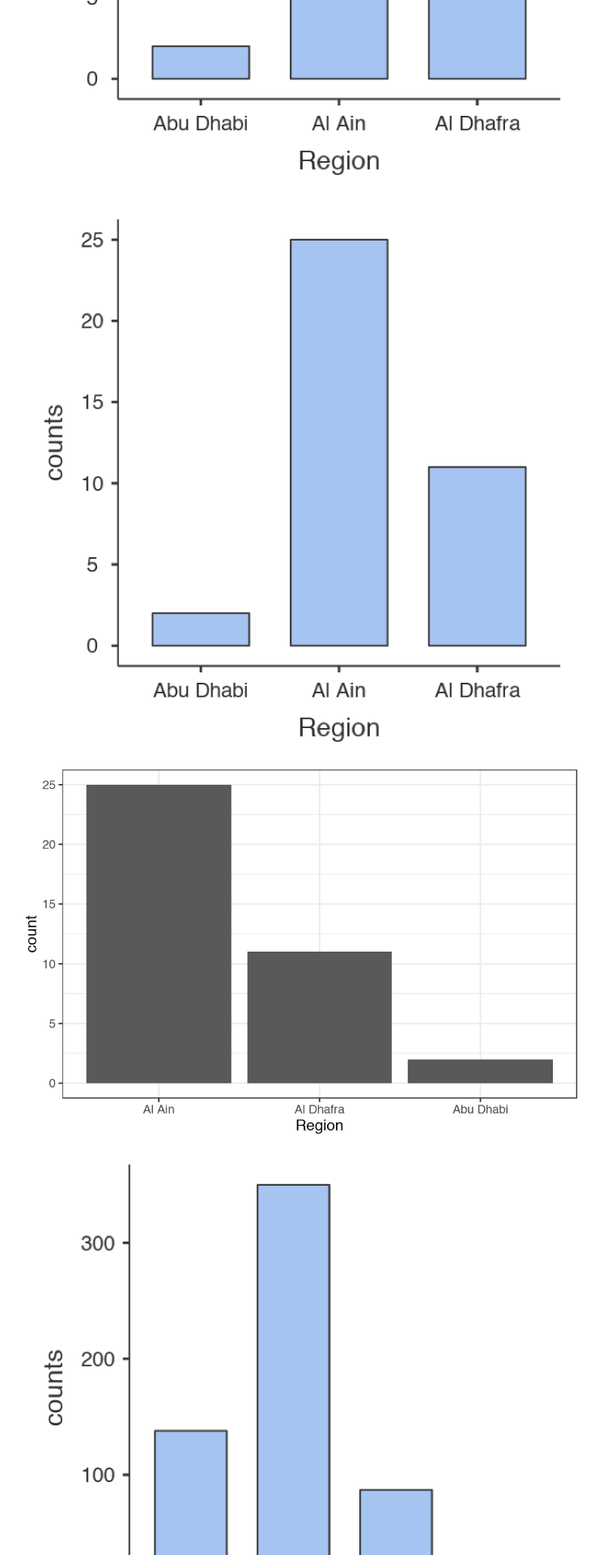
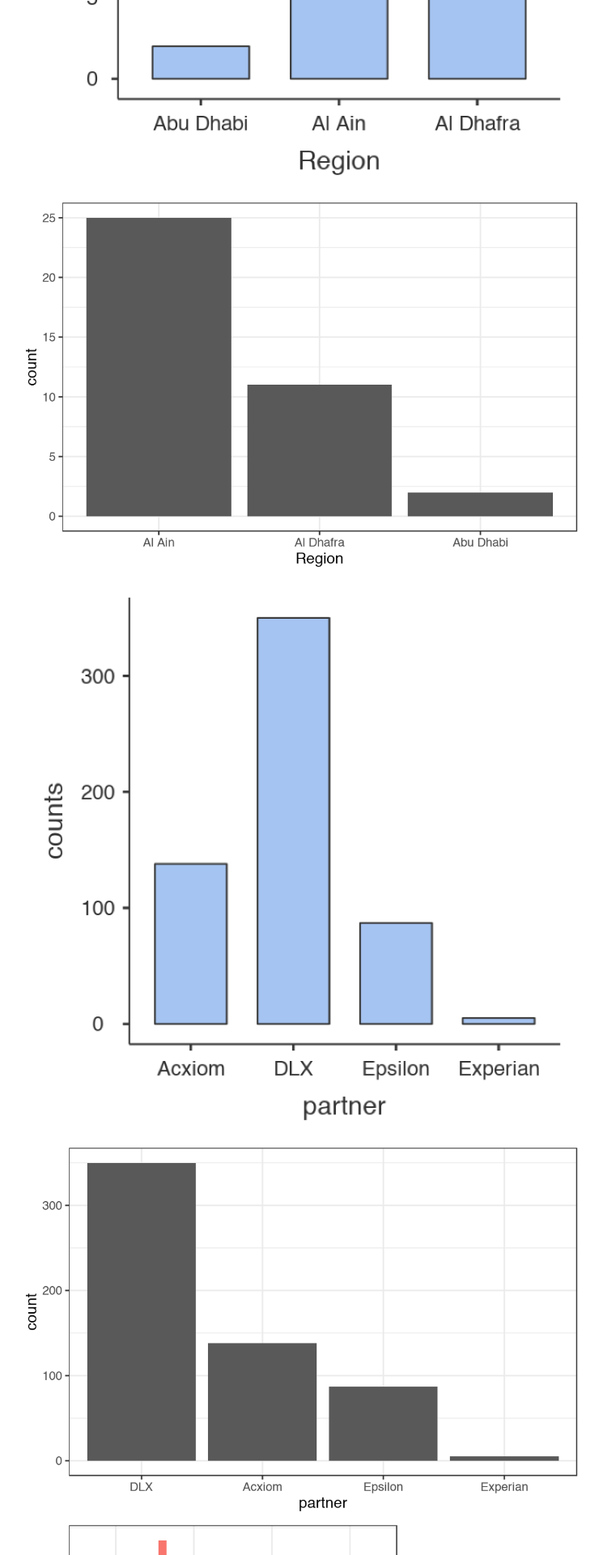
Before and after one commit to SourCherries/psy-466, a Jekyll site: the page built from pages/lab1_visualization.md, in a window 1280 px wide. Shown: the part 811-2731 px from the top of the page at 81% size, without its empty margins (268-1013 px from the left). Built offline with Jekyll 4.4.1, drawn with Linux system fonts in a browser that asks for light colours; our own code applies the rules of GitHub Pages for plain Markdown files.

```diff
--- a/pages/lab1_visualization.md
+++ b/pages/lab1_visualization.md
@@ -5,7 +5,6 @@
 
 As we have found out from the textbook and lecture, when we measure things, we get lots of numbers. Too many. Sometimes so many your head explodes just thinking about them. **One of the most helpful things** you can do to begin to make sense of these numbers, is to look at them in graphical form.
 
-![some words](/psy-466/assets/watermelons_hist_explore.png)
 ![some words](/psy-466/assets/watermelons_hist_explore.png)
 ![some words](/psy-466/assets/watermelons_hist_flex.png)
 ![some words](/psy-466/assets/facebook_hist_explore_partner.png)
```
